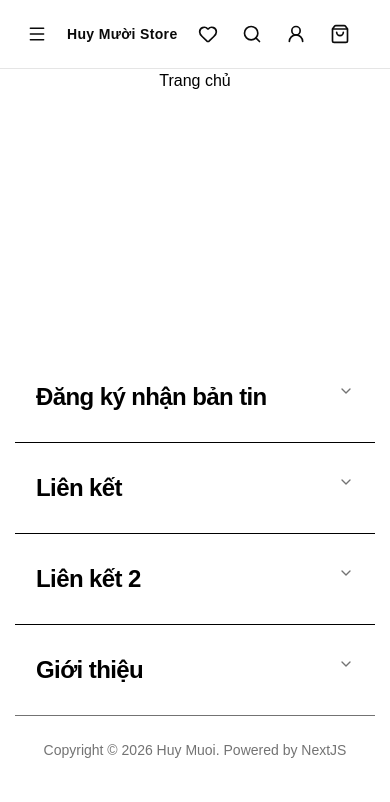
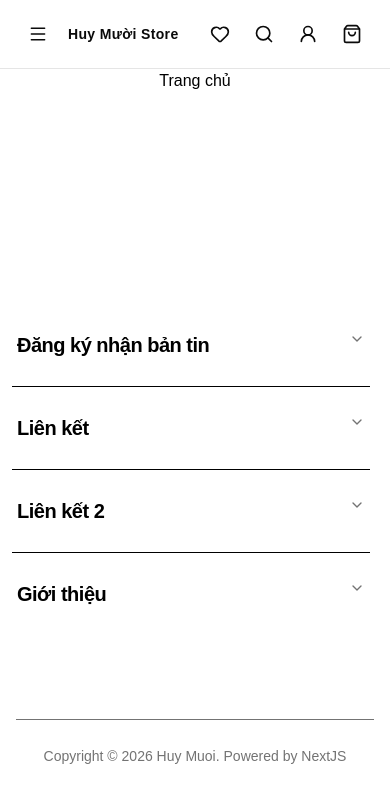
Before and after one commit to GamePieceLabs/FE_HuyMuoiStore, a Next.js app: page / in a window 390 px wide. Shown: the top 802 px of the page. Built offline with nearby package versions, Linux system fonts and the light colour scheme; some icons are missing.

Commit message:
responsive header footer layout

```diff
--- a/src/components/shared/footer.tsx
+++ b/src/components/shared/footer.tsx
@@ -13,25 +13,25 @@ import { FooterNewsletter } from "./footer/footer-newsletter";
 
 export function Footer() {
   return (
-    <footer className="grid max-h-screen sm:min-h-[500px] grid-rows-[1fr_auto]">
-      <div className="hidden grid-cols-12 gap-8 md:grid">
-        <div className="col-span-5">
+    <footer className="grid min-h-[500px] grid-rows-[1fr_auto] gap-12">
+      <div className="hidden grid-cols-1 gap-10 lg:grid lg:grid-cols-12 lg:gap-10">
+        <div className="lg:col-span-5">
           <FooterNewsletter />
         </div>
-        <div className="col-span-2">
+        <div className="lg:col-span-2">
           <FooterLinks />
         </div>
-        <div className="col-span-2">
+        <div className="lg:col-span-2">
           <FooterLinksSecondary />
         </div>
-        <div className="col-span-3">
+        <div className="lg:col-span-3">
           <FooterAbout />
         </div>
       </div>
 
       <FooterMobileAccordion />
 
-      <div className="flex flex-col items-center gap-4 border-t pt-6 text-sm text-muted-foreground sm:flex-row sm:justify-between">
+      <div className="flex flex-col items-center gap-4 border-t pt-6 text-sm leading-6 text-muted-foreground sm:flex-row sm:justify-between">
         <p className="text-center sm:text-left">Copyright © 2026 Huy Muoi. Powered by NextJS</p>
         <div className="flex items-center gap-4" aria-label="Mạng xã hội">
           <Lineicons icon={FacebookOutlined} size={20} aria-label="Facebook" />
--- a/src/components/shared/footer/footer-mobile-accordion.tsx
+++ b/src/components/shared/footer/footer-mobile-accordion.tsx
@@ -34,14 +34,14 @@ const accordionItems = [
 
 export function FooterMobileAccordion() {
   return (
-    <Accordion multiple className="md:hidden">
+    <Accordion multiple className="-mx-1 lg:hidden">
       {accordionItems.map(({ value, label, content }) => (
         <AccordionItem
           key={value}
           value={value}
-          className="p-5 [&>[data-slot=accordion-content]]:data-open:[animation-duration:300ms] [&>[data-slot=accordion-content]]:data-open:[animation-timing-function:cubic-bezier(0.16,1,0.3,1)] [&>[data-slot=accordion-content]]:data-closed:[animation-duration:200ms] [&>[data-slot=accordion-content]]:data-closed:[animation-timing-function:ease-in]"
+          className="px-1 py-4 [&>[data-slot=accordion-content]]:data-open:[animation-duration:300ms] [&>[data-slot=accordion-content]]:data-open:[animation-timing-function:cubic-bezier(0.16,1,0.3,1)] [&>[data-slot=accordion-content]]:data-closed:[animation-duration:200ms] [&>[data-slot=accordion-content]]:data-closed:[animation-timing-function:ease-in]"
         >
-          <AccordionTrigger className="text-2xl leading-7 font-semibold tracking-tight hover:no-underline">
+          <AccordionTrigger className="min-h-11 text-xl leading-7 font-semibold tracking-tight hover:no-underline sm:text-2xl">
             {label}
           </AccordionTrigger>
           <AccordionContent className="[&_a]:no-underline [&_a]:hover:no-underline">
--- a/src/components/shared/header/components/header-utilities.tsx
+++ b/src/components/shared/header/components/header-utilities.tsx
@@ -13,7 +13,7 @@ export function HeaderUtilities() {
   return (
     <ul
       aria-label="Tiện ích"
-      className="flex items-center justify-end xl:basis-3/20 xl:shrink-0"
+      className="ml-auto flex items-center justify-end xl:basis-3/20 xl:shrink-0"
     >
       {utilityItems.map(({ label, icon: Icon }) => (
         <li
--- a/src/components/shared/header/components/header.tsx
+++ b/src/components/shared/header/components/header.tsx
@@ -8,7 +8,7 @@ export function Header() {
   return (
     <header className="border-b border-border bg-background text-foreground">
       <HeaderTopbar />
-      <div className="sm:mx-13 flex items-center gap-2 px-3.75 py-3 md:gap-3 md:py-4 xl:h-16.25 xl:gap-0 xl:py-0">
+      <div className="mx-auto flex w-full max-w-[1440px] items-center gap-2 px-4 py-3 sm:px-6 md:gap-3 md:px-20 md:py-4 lg:px-10 xl:mx-13 xl:w-auto xl:max-w-none xl:px-3.75 xl:h-16.25 xl:gap-0 xl:py-0">
         <MobileNavigation />
         <Logo />
         <Navbar />
--- a/src/components/shared/header/components/mobile-navigation.tsx
+++ b/src/components/shared/header/components/mobile-navigation.tsx
@@ -29,7 +29,7 @@ export function MobileNavigation() {
         render={
           <Button
             aria-label="Mở menu điều hướng"
-            className="size-11 shrink-0 xl:hidden"
+            className="size-11 shrink-0 md:hidden"
             size="icon"
             variant="ghost"
           />
--- a/src/components/shared/header/components/navbar.tsx
+++ b/src/components/shared/header/components/navbar.tsx
@@ -41,7 +41,7 @@ export function Navbar() {
   return (
     <nav
       aria-label="Điều hướng chính"
-      className="hidden w-full xl:block xl:basis-7/10 xl:shrink-0 xl:grow-0"
+      className="hidden w-full md:block md:flex-1 xl:basis-7/10 xl:shrink-0 xl:grow-0"
     >
       <ul
         ref={listRef}
--- a/src/components/shared/wrapper.tsx
+++ b/src/components/shared/wrapper.tsx
@@ -6,8 +6,8 @@ interface WrapperProps {
 
 export function Wrapper({ children }: WrapperProps) {
   return (
-    <div className="py-12 md:py-16 lg:py-20">
-      <div className="m-0 px-[15px] sm:mx-[245px]">
+    <div className="py-10 sm:py-12 md:py-16 lg:py-20">
+      <div className="mx-auto w-full max-w-[1440px] px-4 sm:px-6 md:px-20 lg:px-10 xl:px-12">
         {children}
       </div>
     </div>
```
